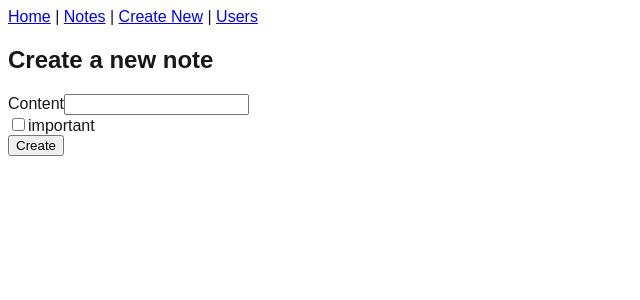
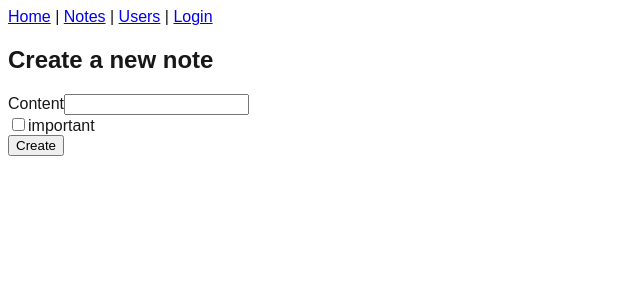
Before and after one commit to moysush/next-notesapp, a Next.js app: page /notes/new in a window 1280 px wide. Shown: the top 300 px of the page, without its empty margins (0-640 px from the left). Built offline with nearby package versions, Linux system fonts and the light colour scheme; no server answers.

Commit message:
authentication flow refine

```diff
--- a/app/layout.tsx
+++ b/app/layout.tsx
@@ -1,8 +1,8 @@
 import type { Metadata } from "next";
 // import { Geist, Geist_Mono } from "next/font/google";
 import "./globals.css";
-import Link from "next/link";
 import AuthSessionProvider from "./components/SessionProvider";
+import NavBar from "./components/NavBar";
 
 export const metadata: Metadata = {
   title: "Notes App",
@@ -18,15 +18,7 @@ export default function RootLayout({
     <html lang="en" suppressHydrationWarning>
       <body>
         <AuthSessionProvider>
-          <nav>
-            <Link href="/">Home</Link>
-            {" | "}
-            <Link href="/notes">Notes</Link>
-            {" | "}
-            <Link href="/notes/new">Create New</Link>
-            {" | "}
-            <Link href={"/users"}>Users</Link>
-          </nav>
+          <NavBar />
           {children}
         </AuthSessionProvider>
       </body>
--- a/app/services/notes.ts
+++ b/app/services/notes.ts
@@ -1,7 +1,7 @@
 import { db } from "@/app/db";
 import { notes } from "@/app/db/schema";
 import { Note } from "@/types";
-import { eq, sql } from "drizzle-orm";
+import { eq } from "drizzle-orm";
 import { getCurrentUser } from "./session";
 
 export const getNotes = async (importantOnly: boolean): Promise<Note[]> => {
```
